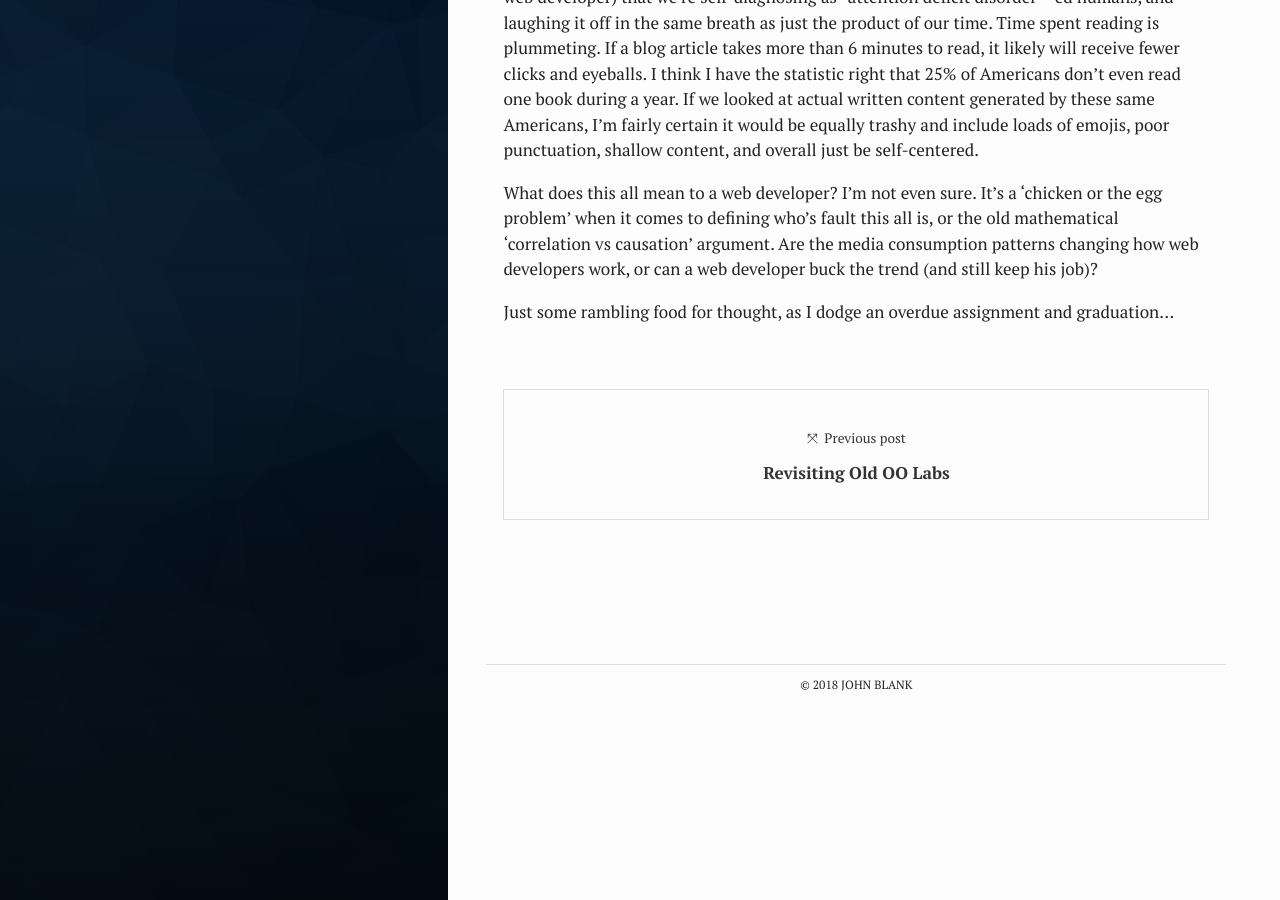
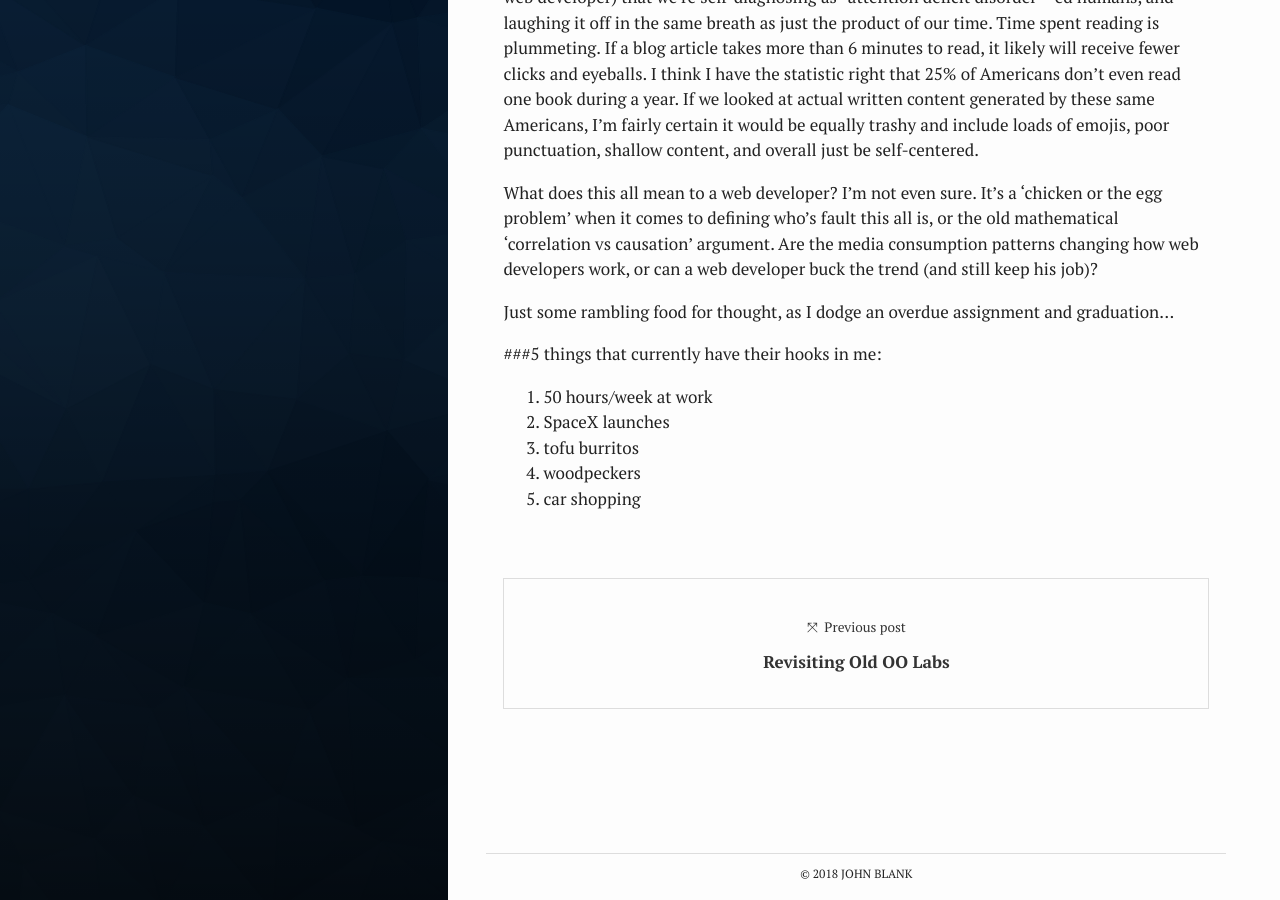
Before and after one commit to veloblank/veloblank.github.io, a Jekyll site: the page built from _posts/2018-04-07-ramblings-of-a-truant.markdown, in a window 1280 px wide and 900 px high, scrolled down 1261 px. Built offline with Jekyll 4.4.1, drawn with Linux system fonts in a browser that asks for light colours.

Commit message:
Edit to plog post

```diff
--- a/_posts/2018-04-07-ramblings-of-a-truant.markdown
+++ b/_posts/2018-04-07-ramblings-of-a-truant.markdown
@@ -20,3 +20,10 @@ This is how I feel with my goal setting. Distraction is so easy in 2018. The med
 What does this all mean to a web developer? I'm not even sure. It's a 'chicken or the egg problem' when it comes to defining who's fault this all is, or the old mathematical 'correlation vs causation' argument. Are the media consumption patterns changing how web developers work, or can a web developer buck the trend (and still keep his job)?
 
 Just some rambling food for thought, as I dodge an overdue assignment and graduation...
+
+###5 things that currently have their hooks in me:
+  1. 50 hours/week at work
+  2. SpaceX launches
+  3. tofu burritos
+  4. woodpeckers
+  5. car shopping
```
